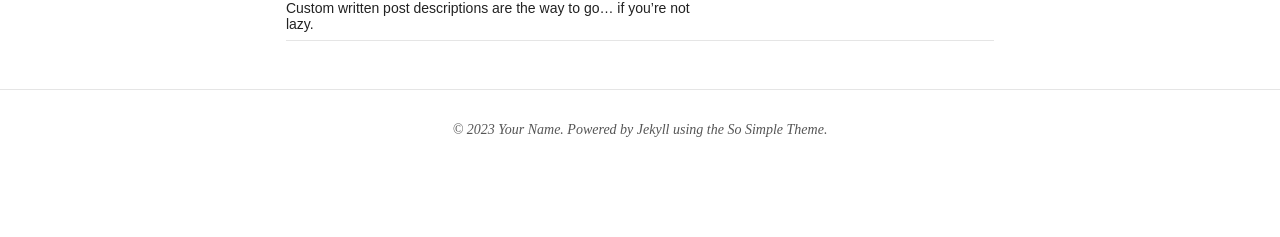
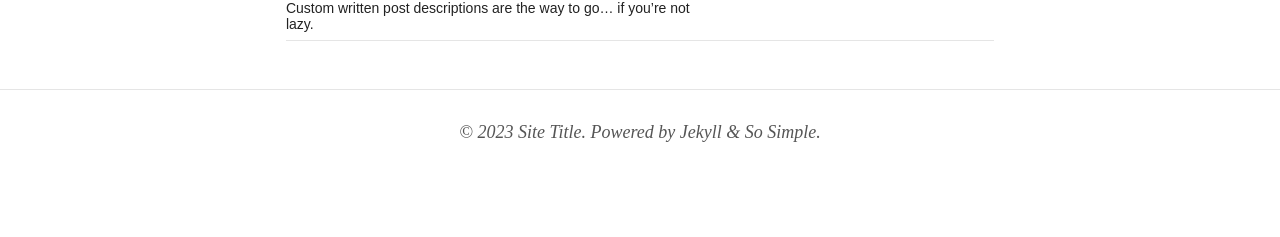
Before and after one commit to FoxerCoeee/FoxerCoeee, a Jekyll site: the page built from docs/index.html, in a window 1280 px wide. Shown: the part 1253-1490 px from the top of the page. Built offline with Jekyll 4.4.1, drawn with Linux system fonts in a browser that asks for light colours.

Commit message:
Allow footer copyright to be customized

```diff
--- a/_includes/footer.html
+++ b/_includes/footer.html
@@ -1,4 +1,8 @@
-<span>&copy; {{ site.time | date: '%Y' }} {{ site.owner.name }}. Powered by <a href="https://jekyllrb.com" rel="nofollow">Jekyll</a> using the <a href="https://mademistakes.com/work/so-simple-jekyll-theme/" rel="nofollow">So Simple Theme</a>.</span>
+{% if site.copyright %}
+  {{ site.copyright | markdownify }}
+{% else %}
+  <p>&copy; {{ site.time | date: '%Y' }} {{ site.name | default: site.title }}. {{ site.data.text[site.locale].powered_by | default: "Powered by" }} <a href="https://jekyllrb.com" rel="nofollow">Jekyll</a> &amp; <a href="https://github.com/mmistakes/so-simple-theme" rel="nofollow">So Simple</a>.</p>
+{% endif %}
 
 <div class="social-icons">
   {% if site.footer_links %}
```
